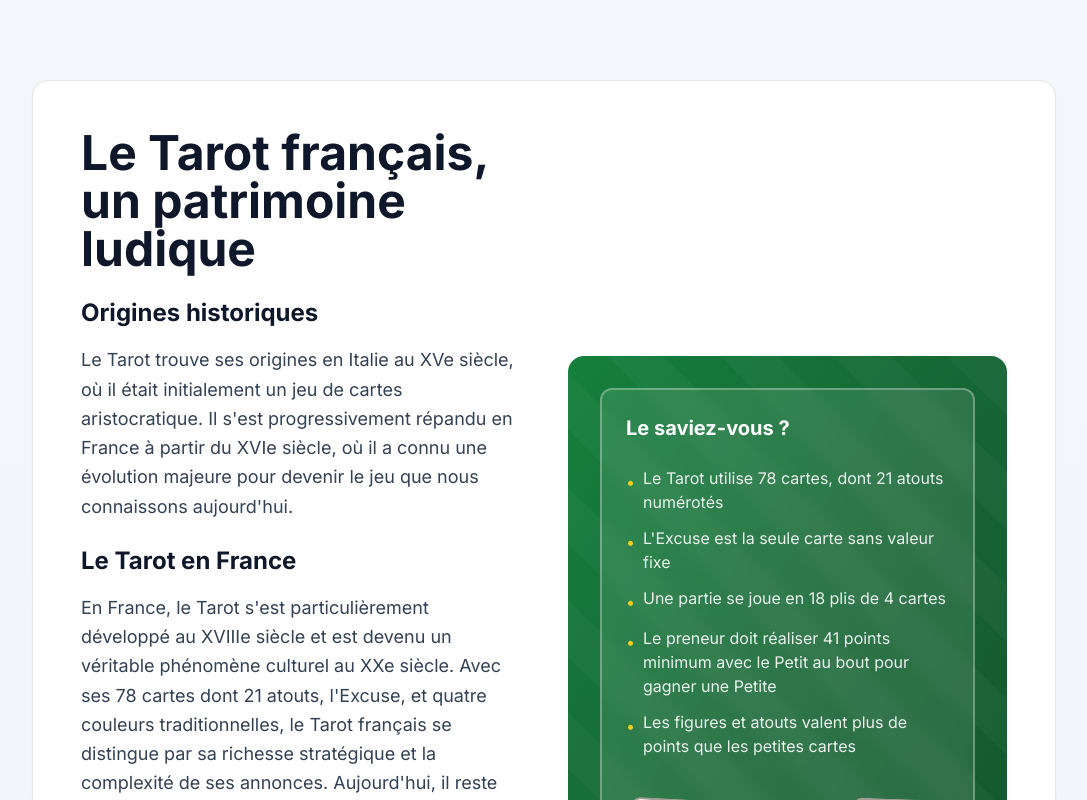
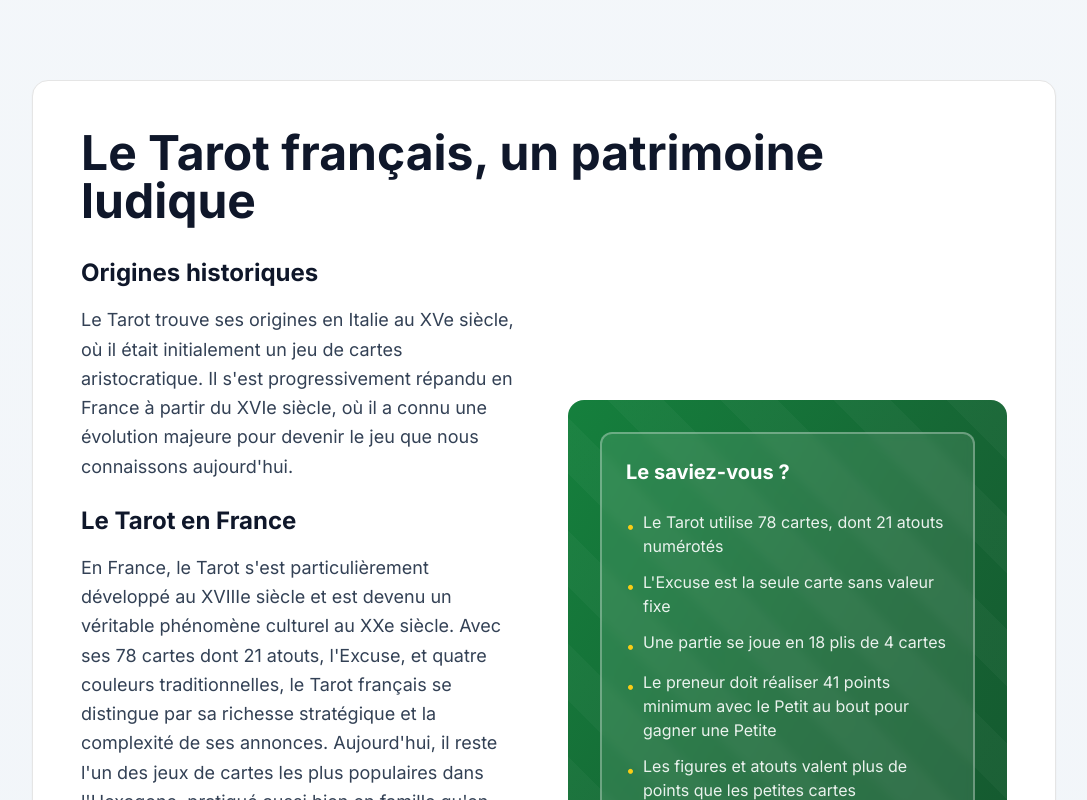
Before and after one commit to MYSTRAL-ORG/tarotfr.com, a Next.js app: page / in a window 1280 px wide. Shown: the part 2980-3780 px from the top of the page, without its empty margins (96-1183 px from the left). Built offline with nearby package versions, Linux system fonts and the light colour scheme; no server answers; the database is empty.

Commit message:
Updated page.tsx

```diff
--- a/app/page.tsx
+++ b/app/page.tsx
@@ -370,12 +370,13 @@ export default function Home() {
       <section className="container mx-auto px-4" style={{ paddingTop: '2rem', paddingBottom: '4rem' }}>
         <div className="max-w-5xl mx-auto">
           <Card className="bg-white rounded-2xl p-12">
-            <div className="grid lg:grid-cols-2 gap-12">
-              <div className="space-y-6">
+            <div className="space-y-8">
               <h2 className="text-4xl md:text-5xl font-bold text-slate-900">
                 Le Tarot français, un patrimoine ludique
               </h2>
 
+              <div className="grid lg:grid-cols-2 gap-12">
+                <div className="space-y-6">
                   <div className="space-y-4">
                     <h3 className="text-2xl font-bold text-slate-900">
                       Origines historiques
@@ -476,6 +477,7 @@ export default function Home() {
                 </div>
               </div>
               </div>
+            </div>
           </Card>
         </div>
       </section>
```
Lines whose indentation alone changed are shown as unchanged.
